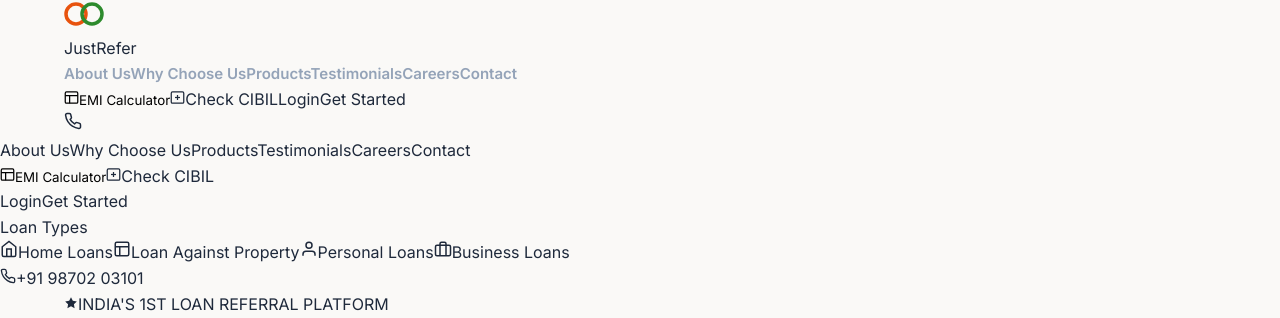
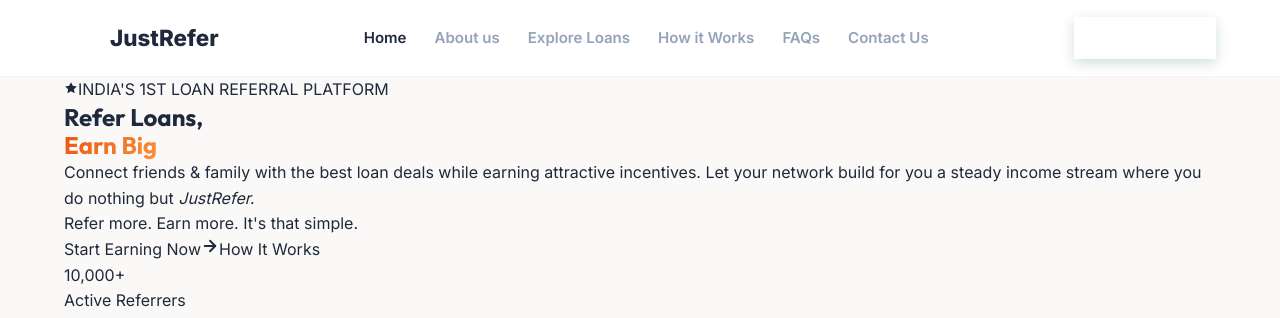
Before and after one commit to adityars07/Just-Refer, a React (Vite) app: page / in a window 1280 px wide. Shown: the top 318 px of the page. Built offline with nearby package versions, Linux system fonts and the light colour scheme.

Commit message:
Update src/components/Header.tsx

```diff
--- a/src/components/Header.tsx
+++ b/src/components/Header.tsx
@@ -2,151 +2,49 @@
 
 const Header = () => {
   const [scrolled, setScrolled] = useState(false)
-  const [menuOpen, setMenuOpen] = useState(false)
+  const [mobileMenuOpen, setMobileMenuOpen] = useState(false)
 
   useEffect(() => {
-    const handleScroll = () => setScrolled(window.scrollY > 50)
+    const handleScroll = () => setScrolled(window.scrollY > 40)
     window.addEventListener('scroll', handleScroll)
     return () => window.removeEventListener('scroll', handleScroll)
   }, [])
 
-  useEffect(() => {
-    document.body.style.overflow = menuOpen ? 'hidden' : ''
-    return () => { document.body.style.overflow = '' }
-  }, [menuOpen])
-
-  const navLinks = [
-    { href: '#about', label: 'About Us' },
-    { href: '#why-choose', label: 'Why Choose Us' },
-    { href: '#products', label: 'Products' },
-    { href: '#testimonials', label: 'Testimonials' },
-    { href: '#careers', label: 'Careers' },
-    { href: '#contact', label: 'Contact' },
-  ]
-
   return (
-    <>
-      {/* Main Header */}
-      <header className={`header ${scrolled ? 'header-scrolled' : ''}`} id="header">
-        <div className="container header-inner">
-          {/* Logo */}
-          <a href="#" className="logo" id="logo">
-            <div className="logo-icon">
-              <svg width="40" height="28" viewBox="0 0 40 28" fill="none">
-                <circle cx="12" cy="14" r="10" stroke="#E8530E" strokeWidth="3.5" fill="none"/>
-                <circle cx="28" cy="14" r="10" stroke="#2D8B2D" strokeWidth="3.5" fill="none"/>
+    <header className={`site-header ${scrolled ? 'scrolled' : ''}`}>
+      <div className="container header-container">
+        {/* Brand Logo */}
+        <a href="#" className="brand-logo">
+          <div className="brand-icon">
+            <svg width="20" height="20" viewBox="0 0 24 24" fill="none" stroke="currentColor" strokeWidth="2.5" strokeLinecap="round" strokeLinejoin="round">
+              <path d="M12 2v20M17 5H9.5a3.5 3.5 0 0 0 0 7h5a3.5 3.5 0 0 1 0 7H6"/>
             </svg>
           </div>
-            <div className="logo-text">
-              <span className="logo-just">Just</span>
-              <span className="logo-refer">Refer</span>
-            </div>
+          <div>Just<span>Refer</span></div>
         </a>
 
-          {/* Desktop Nav */}
-          <nav className="main-nav" id="main-nav">
-            {navLinks.map(link => (
-              <a key={link.href} href={link.href} className="nav-link">{link.label}</a>
-            ))}
+        {/* Center Nav Links */}
+        <nav className="nav-menu">
+          <a href="#hero" className="nav-link active">Home</a>
+          <a href="#about" className="nav-link">About us</a>
+          <a href="#services" className="nav-link">Explore Loans</a>
+          <a href="#how-it-works" className="nav-link">How it Works</a>
+          <a href="#faq" className="nav-link">FAQs</a>
+          <a href="#contact" className="nav-link">Contact Us</a>
         </nav>
 
-          {/* Desktop Right */}
-          <div className="header-right">
-            <button className="btn-tool" id="btn-emi" onClick={() => document.getElementById('calculator')?.scrollIntoView({ behavior: 'smooth' })}>
-              <svg width="15" height="15" viewBox="0 0 24 24" fill="none" stroke="currentColor" strokeWidth="2"><rect x="2" y="3" width="20" height="18" rx="2"/><path d="M2 9h20"/><path d="M9 21V9"/></svg>
-              EMI Calculator
-            </button>
-            <a
-              href="https://www.cibil.com/"
-              target="_blank"
-              rel="noopener noreferrer"
-              className="btn-tool btn-tool-dark"
-              id="btn-cibil"
-            >
-              <svg width="15" height="15" viewBox="0 0 24 24" fill="none" stroke="currentColor" strokeWidth="2"><rect x="2" y="3" width="20" height="18" rx="2"/><path d="M8 12h8"/><path d="M12 8v8"/></svg>
-              Check CIBIL
-            </a>
-            <a href="#" className="btn-login" id="btn-login">Login</a>
-            <a href="#" className="btn-get-started" id="btn-get-started">Get Started</a>
-          </div>
-
-          {/* Mobile Right — phone + hamburger */}
-          <div className="header-mobile-right">
-            <a href="tel:+919870203101" className="mobile-call-btn" aria-label="Call us">
-              <svg width="18" height="18" viewBox="0 0 24 24" fill="none" stroke="currentColor" strokeWidth="2" strokeLinecap="round" strokeLinejoin="round">
-                <path d="M22 16.92v3a2 2 0 0 1-2.18 2 19.79 19.79 0 0 1-8.63-3.07 19.5 19.5 0 0 1-6-6 19.79 19.79 0 0 1-3.07-8.67A2 2 0 0 1 4.11 2h3a2 2 0 0 1 2 1.72 12.84 12.84 0 0 0 .7 2.81 2 2 0 0 1-.45 2.11L8.09 9.91a16 16 0 0 0 6 6l1.27-1.27a2 2 0 0 1 2.11-.45 12.84 12.84 0 0 0 2.81.7A2 2 0 0 1 22 16.92z"/>
+        {/* Right Action */}
+        <div className="header-actions">
+          <a href="#calculator" className="btn-nav-apply">
+            Apply Now
+            <svg width="15" height="15" viewBox="0 0 24 24" fill="none" stroke="currentColor" strokeWidth="2.5" strokeLinecap="round" strokeLinejoin="round">
+              <line x1="5" y1="12" x2="19" y2="12"></line>
+              <polyline points="12 5 19 12 12 19"></polyline>
             </svg>
           </a>
-            <button
-              className={`mobile-menu-toggle ${menuOpen ? 'active' : ''}`}
-              id="mobile-menu-toggle"
-              aria-label="Toggle menu"
-              onClick={() => setMenuOpen(!menuOpen)}
-            >
-              <span /><span /><span />
-            </button>
         </div>
       </div>
     </header>
-
-      {/* Mobile Menu Overlay */}
-      <div className={`mobile-menu ${menuOpen ? 'open' : ''}`} id="mobile-menu">
-        <div className="mobile-menu-content">
-          <nav className="mobile-nav">
-            {navLinks.map(link => (
-              <a key={link.href} href={link.href} onClick={() => setMenuOpen(false)}>{link.label}</a>
-            ))}
-          </nav>
-          <div className="mobile-tools">
-            <button className="btn-tool" onClick={() => { setMenuOpen(false); document.getElementById('calculator')?.scrollIntoView({ behavior: 'smooth' }); }}>
-              <svg width="15" height="15" viewBox="0 0 24 24" fill="none" stroke="currentColor" strokeWidth="2"><rect x="2" y="3" width="20" height="18" rx="2"/><path d="M2 9h20"/><path d="M9 21V9"/></svg>
-              EMI Calculator
-            </button>
-            <a
-              href="https://www.cibil.com/"
-              target="_blank"
-              rel="noopener noreferrer"
-              className="btn-tool btn-tool-dark"
-              onClick={() => setMenuOpen(false)}
-            >
-              <svg width="15" height="15" viewBox="0 0 24 24" fill="none" stroke="currentColor" strokeWidth="2"><rect x="2" y="3" width="20" height="18" rx="2"/><path d="M8 12h8"/><path d="M12 8v8"/></svg>
-              Check CIBIL
-            </a>
-          </div>
-          <div className="mobile-auth">
-            <a href="#" className="btn-login">Login</a>
-            <a href="#" className="btn-get-started">Get Started</a>
-          </div>
-          <div className="mobile-loan-section">
-            <span className="mobile-section-label">Loan Types</span>
-            <nav className="mobile-loan-nav">
-              <a href="#loan-home" onClick={() => setMenuOpen(false)}>
-                <svg width="18" height="18" viewBox="0 0 24 24" fill="none" stroke="currentColor" strokeWidth="2"><path d="m3 9 9-7 9 7v11a2 2 0 0 1-2 2H5a2 2 0 0 1-2-2z"/><polyline points="9 22 9 12 15 12 15 22"/></svg>
-                Home Loans
-              </a>
-              <a href="#loan-lap" onClick={() => setMenuOpen(false)}>
-                <svg width="18" height="18" viewBox="0 0 24 24" fill="none" stroke="currentColor" strokeWidth="2"><rect x="3" y="3" width="18" height="18" rx="2"/><path d="M3 9h18"/><path d="M9 21V9"/></svg>
-                Loan Against Property
-              </a>
-              <a href="#loan-personal" onClick={() => setMenuOpen(false)}>
-                <svg width="18" height="18" viewBox="0 0 24 24" fill="none" stroke="currentColor" strokeWidth="2"><path d="M20 21v-2a4 4 0 0 0-4-4H8a4 4 0 0 0-4 4v2"/><circle cx="12" cy="7" r="4"/></svg>
-                Personal Loans
-              </a>
-              <a href="#loan-business" onClick={() => setMenuOpen(false)}>
-                <svg width="18" height="18" viewBox="0 0 24 24" fill="none" stroke="currentColor" strokeWidth="2"><rect x="2" y="7" width="20" height="14" rx="2" ry="2"/><path d="M16 21V5a2 2 0 0 0-2-2h-4a2 2 0 0 0-2 2v16"/></svg>
-                Business Loans
-              </a>
-            </nav>
-          </div>
-          <div className="mobile-contact-bar">
-            <a href="tel:+919870203101" className="mobile-phone-link">
-              <svg width="16" height="16" viewBox="0 0 24 24" fill="none" stroke="currentColor" strokeWidth="2"><path d="M22 16.92v3a2 2 0 0 1-2.18 2 19.79 19.79 0 0 1-8.63-3.07 19.5 19.5 0 0 1-6-6 19.79 19.79 0 0 1-3.07-8.67A2 2 0 0 1 4.11 2h3a2 2 0 0 1 2 1.72 12.84 12.84 0 0 0 .7 2.81 2 2 0 0 1-.45 2.11L8.09 9.91a16 16 0 0 0 6 6l1.27-1.27a2 2 0 0 1 2.11-.45 12.84 12.84 0 0 0 2.81.7A2 2 0 0 1 22 16.92z"/></svg>
-              +91 98702 03101
-            </a>
-          </div>
-        </div>
-      </div>
-    </>
   )
 }
 
```
Lines whose indentation alone changed are shown as unchanged.
